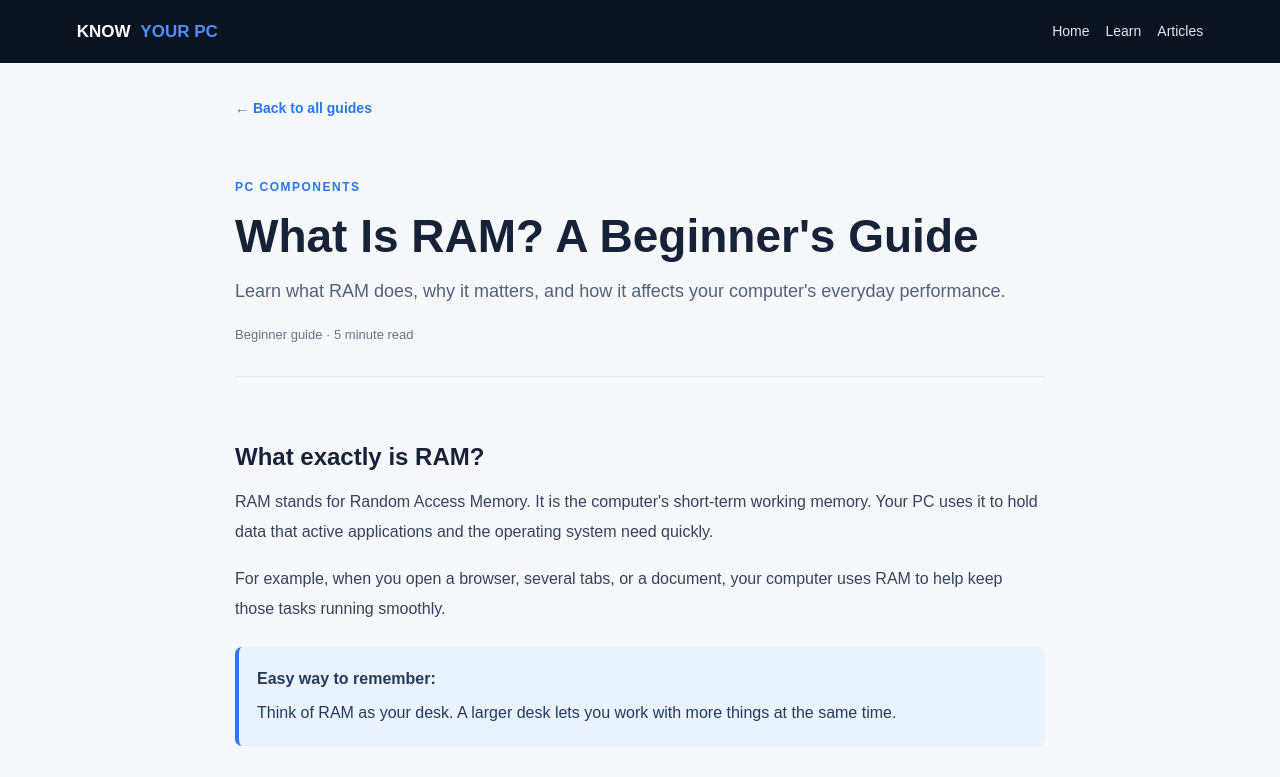
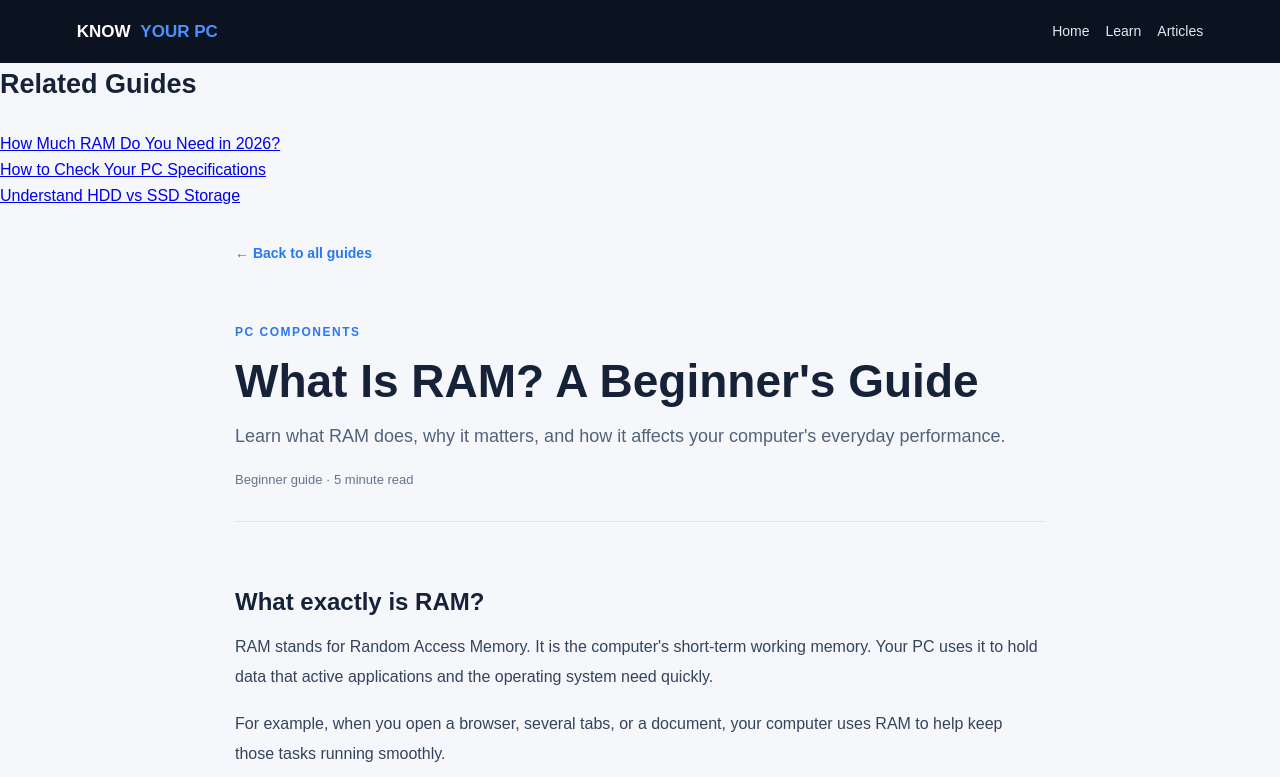
Before and after one commit to skalavegent/know-your-pc, a plain HTML site: page articles/what-is-ram.html in a window 1280 px wide. Shown: the top 777 px of the page. Drawn offline with Linux system fonts and the light colour scheme.

Commit message:
what-is-ram.html

```diff
--- a/articles/what-is-ram.html
+++ b/articles/what-is-ram.html
@@ -19,6 +19,15 @@
       <a href="../index.html#articles">Articles</a>
     </nav>
   </header>
+
+<section class="related-guides">
+  <h2>Related Guides</h2>
+  <ul>
+    <li><a href="how-much-ram-do-you-need-2026.html">How Much RAM Do You Need in 2026?</a></li>
+    <li><a href="check-pc-specifications.html">How to Check Your PC Specifications</a></li>
+    <li><a href="hdd-vs-ssd.html">Understand HDD vs SSD Storage</a></li>
+  </ul>
+</section>
 
   <main class="article-page">
     <a class="back-link" href="../index.html#articles">
```
